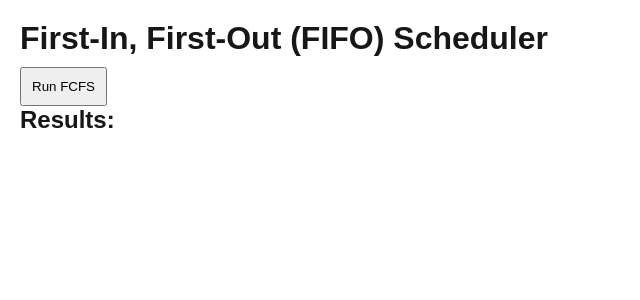
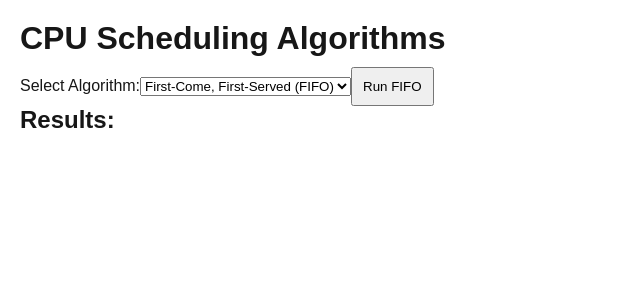
Before and after one commit to ZanderA28/cs540_project1, a Next.js app: page / in a window 1280 px wide. Shown: the top 300 px of the page, without its empty margins (0-640 px from the left). Built offline with nearby package versions, Linux system fonts and the light colour scheme.

Commit message:
Added selector for switching between algorithms.

```diff
--- a/src/app/page.js
+++ b/src/app/page.js
@@ -13,19 +13,30 @@ export default function Home() {
         { id: "P2", arrivalTime: 2, burstTime: 5 },
         { id: "P3", arrivalTime: 4, burstTime: 8 },
     ]);
+
+    const [selectedAlgorithm, setSelectedAlgorithm] = useState("FIFO");
     const [results, setResults] = useState([]);
 
-    function runFIFO() {
-        const output = fifo([...processes]); // Run FIFO
+    function runScheduler() {
+        let output = [];
+        if (selectedAlgorithm === "FIFO") {
+            output = fifo([...processes]);
+        }
         setResults(output);
     }
 
     return (
         <div style={{ padding: "20px" }}>
-            <h1>First-In, First-Out (FIFO) Scheduler</h1>
+            <h1>CPU Scheduling Algorithms</h1>
 
-            <button onClick={runFIFO} style={{ marginTop: "10px", padding: "10px", cursor: "pointer" }}>
-                Run FCFS
+            <label>Select Algorithm:</label>
+            <select value={selectedAlgorithm} onChange={(e) => setSelectedAlgorithm(e.target.value)}>
+                <option value="FIFO">First-Come, First-Served (FIFO)</option>
+                <option value="SJF">Shortest Job First (SJF)</option>
+            </select>
+
+            <button onClick={runScheduler} style={{ marginTop: "10px", padding: "10px", cursor: "pointer" }}>
+                Run {selectedAlgorithm}
             </button>
 
             <h2>Results:</h2>
@@ -39,6 +50,7 @@ export default function Home() {
         </div>
     );
 }
+
 
 // FIFO Scheduling Algorithm
 function fifo(processes) {
```
